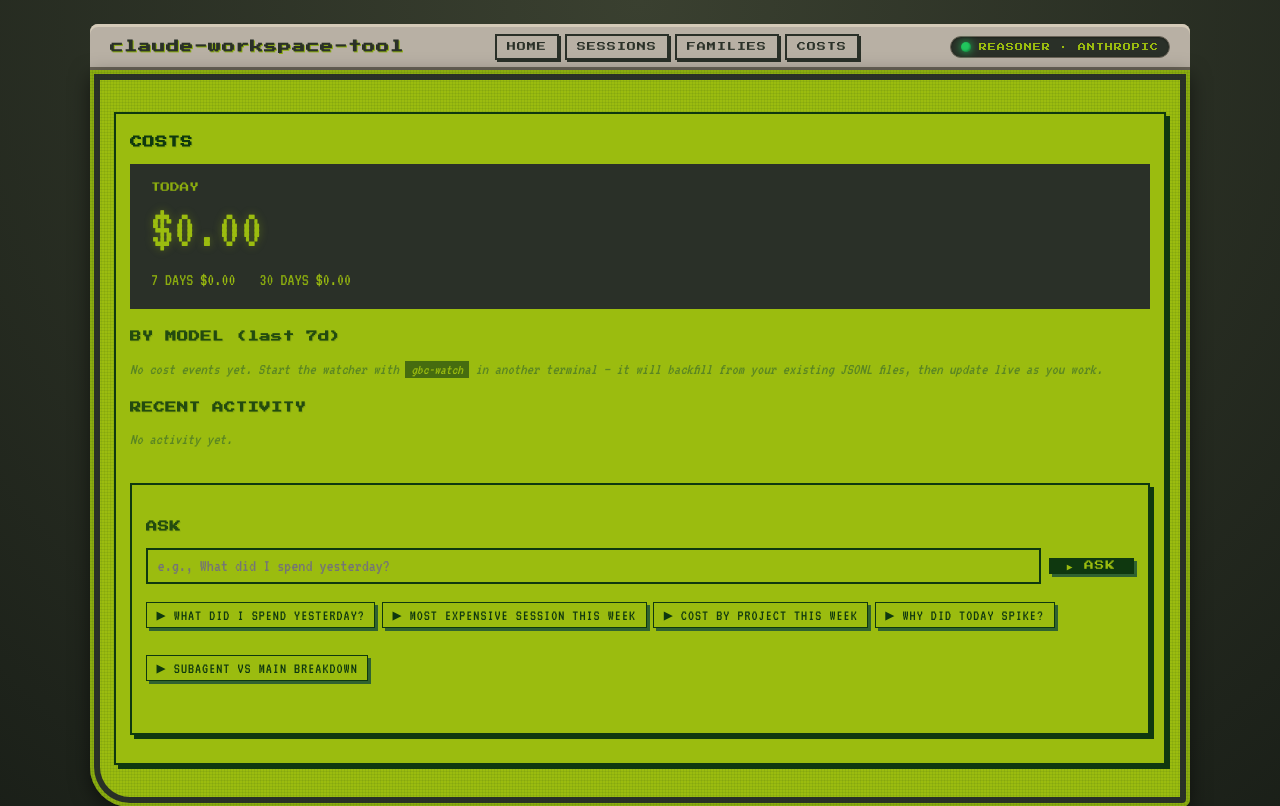
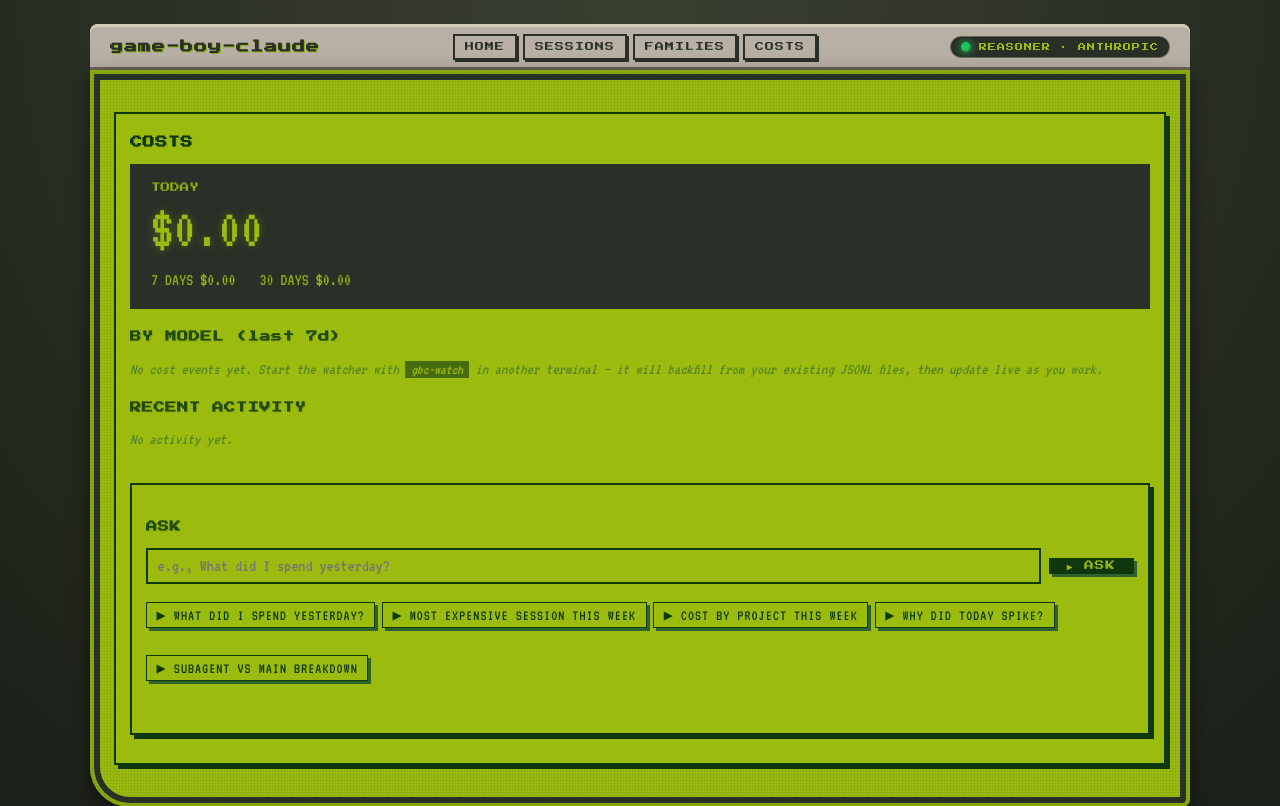
Before and after one commit to jon-devlapaz/gbc, a FastAPI app: page /costs in a window 1280 px wide. Shown: the top 806 px of the page. Run offline with FastAPI, Linux system fonts and the light colour scheme; data comes from the database, SQL or seed files in the repository; data that the repository does not hold is empty; some libraries are stand-ins or nearby versions.

Commit message:
feat(ui): rebrand header + tab title to 'game-boy-claude'

```diff
--- a/app/templates/base.html
+++ b/app/templates/base.html
@@ -2,7 +2,7 @@
 <html>
 <head>
   <meta charset="utf-8">
-  <title>claude-workspace-tool</title>
+  <title>game-boy-claude</title>
   <link rel="preconnect" href="https://fonts.googleapis.com">
   <link rel="preconnect" href="https://fonts.gstatic.com" crossorigin>
   <link rel="stylesheet" href="https://fonts.googleapis.com/css2?family=Press+Start+2P&family=VT323&display=swap">
@@ -11,7 +11,7 @@
 </head>
 <body>
   <header>
-    <a href="/" class="brand" data-tip="home"><h1>claude-workspace-tool</h1></a>
+    <a href="/" class="brand" data-tip="home"><h1>game-boy-claude</h1></a>
     <nav class="topnav">
       <a href="/" data-tip="dashboard">Home</a>
       <a href="/sessions" data-tip="browse sessions">Sessions</a>
```
